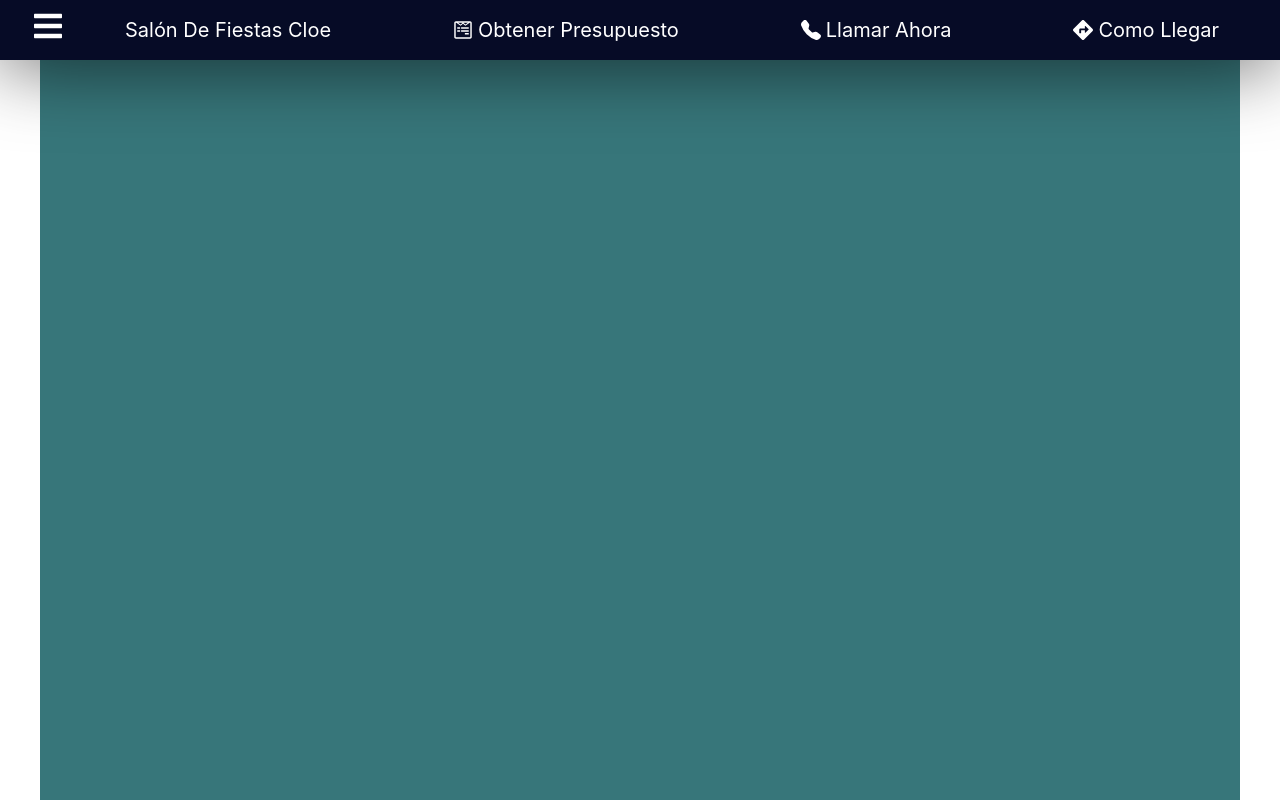
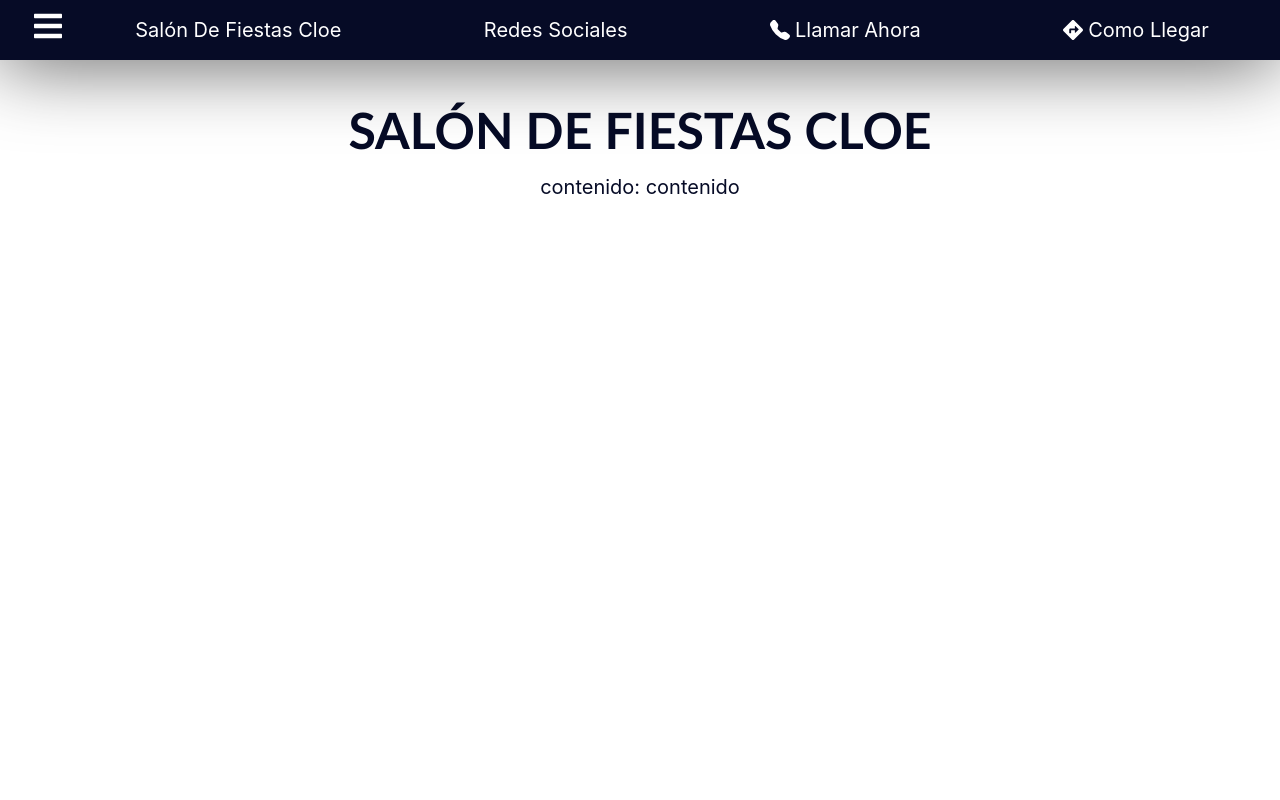
Before and after one commit to chema011/saloncloe, a React (Create React App) app: page / in a window 1280 px wide. Shown: the top 800 px of the page. Built offline with nearby package versions, Linux system fonts and the light colour scheme.

Commit message:
redes sociales

```diff
--- a/src/App.js
+++ b/src/App.js
@@ -1,35 +1,31 @@
-import React from 'react';
+import React, { useState } from 'react';
 
 // Componentes
 import Nav from './components/Nav/Nav.jsx';
-// import Popup from './components/Popup/Popup.jsx';
+import Popup from './components/Popup/Popup.jsx';
 
 // Router
 import { BrowserRouter as Router } from 'react-router-dom';
 
 // Estilos
 import './css/app.css';
+import Header from './components/Header/Header.jsx';
 
 const App = () => {
-  // const [popup, setpopup] = useState('');
+  const [popup, setpopup] = useState('');
   return (
-    <Router>
-      {/* Menu */}
-      <Nav />
-      {/* {popup ? <Popup popup={setpopup}/> : null} */}
-      <div id="home" className="Cajas"></div>
+      <Router>
+        {/* Menu */}
+        <Nav popup={setpopup}/>
+        {popup ? <Popup popup={setpopup}/> : null}
 
-      <div id="novedades" className="Cajas ca2"></div>
+        <div className="container">
+        {/* Header */}
+        <Header />
 
-      <div id="testimonios" className="Cajas ca2"></div>
-
-      <div id="quienesSomos" className="Cajas ca2"></div>
-
-      <div id="galeria" className="Cajas ca2"></div>
-
-      <div id="contacto" className="Cajas ca2"></div>
-      {/* Popup */}
-    </Router>
+        {/* Popup */}
+        </div>
+      </Router>
   );
 };
 
--- /dev/null
+++ b/src/components/Header/Header.jsx
@@ -0,0 +1,20 @@
+import React from 'react';
+
+///Estilos
+import * as Styled from './Header.style';
+
+//Datos
+import { HeaderData } from './HeaderData';
+
+const Header = () => {
+  return (
+    <Styled.Box>
+      {HeaderData.map((item, idx) => (
+        <p key={idx} className={item.class}>{item.contenido}</p>
+      ))}
+
+    </Styled.Box>
+  );
+};
+
+export default Header;
--- /dev/null
+++ b/src/components/Header/Header.style.js
@@ -0,0 +1,20 @@
+import styled from 'styled-components';
+
+export const Box = styled.div`
+  padding-top: 100px;
+  text-align: center;
+  color: ${(props) => props.theme.darkBlue};
+
+  & .titulo {
+    font-size: 50px;
+    font-family: 'Gill Sans', 'Gill Sans MT', Calibri, 'Trebuchet MS',
+      sans-serif;
+    text-transform: uppercase;
+    font-weight: 700;
+  }
+
+  & .sometext {
+    margin-top: 15px;
+    font-size: 20px;
+  }
+`;
--- /dev/null
+++ b/src/components/Header/HeaderData.js
@@ -0,0 +1,5 @@
+export const HeaderData = [
+  { contenido: `Salón de fiestas Cloe`, class: 'titulo' },
+  {contenido: "contenido: contenido", class: "sometext"}
+
+];
--- a/src/components/Nav/Nav.jsx
+++ b/src/components/Nav/Nav.jsx
@@ -1,5 +1,4 @@
 import React from 'react';
-import ReactDOM from 'react-dom';
 
 //Estilos
 import * as Styled from './Nav.style.js';
@@ -11,7 +10,7 @@ import { NavData } from './NavData.js';
 //Componentes
 import Slidebar from '../Slidebar/Slidebar';
 
-const Menu = () => {
+const Nav = (props) => {
   return (
     <>
       <Styled.Nav>
@@ -27,7 +26,7 @@ const Menu = () => {
                   <Styled.Link
                     href={item.link}
                     target={item.newTab && '_blank'}
-                    // onClick={() => props.popup(item.valor)}
+                    onClick={() => props.popup(item.valor)}
                   >
                     {item.icon}
                     {item.contenido}
@@ -49,7 +48,7 @@ const Menu = () => {
               <Styled.Link
                 href={item.link}
                 target={item.newTab && '_blank'}
-                // onClick={() => props.popup(item.valor)}
+                onClick={() => console.log("clicked")}
               >
                 {item.icon}
                 {item.contenido}
@@ -62,8 +61,4 @@ const Menu = () => {
   );
 };
 
-const Nav = () => {
-  return ReactDOM.createPortal(<Menu />, document.getElementById('root-menu'));
-};
-
 export default Nav;
--- a/src/components/Nav/Nav.style.js
+++ b/src/components/Nav/Nav.style.js
@@ -38,6 +38,10 @@ export const BoxMedia = styled.ul`
   padding: 10px 0;
   bottom: 0;
 
+  & .button {
+    font-size: 5px!important;
+  }
+
   & li:first-child {
     display: none;
   }
@@ -57,11 +61,12 @@ export const Link = styled.a`
   font-size: 11px;
   gap: 5px;
 
+
+
   @media ${device.tablet} {
     font-size: 14px;
     align-items: center;
     flex-direction: row;
-
   }
 
   @media ${device.laptop} {
--- a/src/components/Nav/NavData.js
+++ b/src/components/Nav/NavData.js
@@ -8,15 +8,14 @@ export const NavData = [
     link: '#home',
   },
   {
-    icon: <FaIcon.FaWpforms />,
-    contenido: 'obtener presupuesto',
+    contenido: 'Redes Sociales',
     link: '#',
     valor: true,
   },
   {
     icon: <BsIcon.BsFillTelephoneFill />,
     contenido: 'llamar ahora',
-    link: 'tel:+50499321468',
+    link: 'tel:+34662419031',
   },
   {
     icon: <FaIcon.FaDirections />,
--- a/src/components/Popup/Popup.jsx
+++ b/src/components/Popup/Popup.jsx
@@ -8,7 +8,7 @@ import * as Styled from './Popup.style';
 import * as AiIcon from 'react-icons/ai';
 
 // Componentes
-import Form from '../Form/Form';
+import RedesSociales from '../RedesSociales/RedesSociales';
 
 const Popup = (props) => {
   return (
@@ -16,10 +16,10 @@ const Popup = (props) => {
       <Fade top>
         <Styled.ModalContent>
           <Styled.Flex>
-            <p>Formulario</p>
+            <p>Nuestras Redes Sociales</p>
             <AiIcon.AiFillCloseCircle onClick={() => props.popup(false)} />
           </Styled.Flex>
-          <Form />
+          <RedesSociales/>
         </Styled.ModalContent>
       </Fade>
     </Styled.Modal>
--- /dev/null
+++ b/src/components/RedesSociales/RedesSociales.jsx
@@ -0,0 +1,19 @@
+import React from 'react';
+
+///Estilos
+import * as Styled from './RedesSociales.style';
+
+//Datos
+import { RedesSocialesDatos } from './RedesSocialesData';
+
+const RedesSociales = () => {
+  return (
+    <Styled.Box>
+      {RedesSocialesDatos.map((item, idx) => (
+        <>{item.icon}</>
+      ))}
+    </Styled.Box>
+  );
+};
+
+export default RedesSociales;
--- /dev/null
+++ b/src/components/RedesSociales/RedesSociales.style.js
@@ -0,0 +1,7 @@
+import Styled from 'styled-components';
+
+export const Box = Styled.div`
+border: 1px solid red;
+ height: 100px;
+ text-align: center;
+  `;
--- /dev/null
+++ b/src/components/RedesSociales/RedesSocialesData.js
@@ -0,0 +1,17 @@
+import * as AiIcons from 'react-icons/ai';
+
+export const RedesSocialesDatos =  [
+  {
+    icon: <AiIcons.AiFillInstagram />,
+    link: ' https://www.instagram.com/sdf_cloe/',
+  },
+  {
+    icon: <AiIcons.AiFillFacebook />,
+    link: '',
+  },
+  {
+    icon: <AiIcons.AiFillTwitterCircle />,
+    link: ""
+  },
+
+];
--- a/src/css/app.css
+++ b/src/css/app.css
@@ -1,11 +1,4 @@
-.Cajas {
-  height: 100vh;
+.container {
   max-width: 1200px;
-  margin:0 auto;
-  background-color: rgb(55, 118, 122);
-
+  margin: 0 auto;
 }
-
-.ca2 {
-  margin-top: 30px;
-}
```
